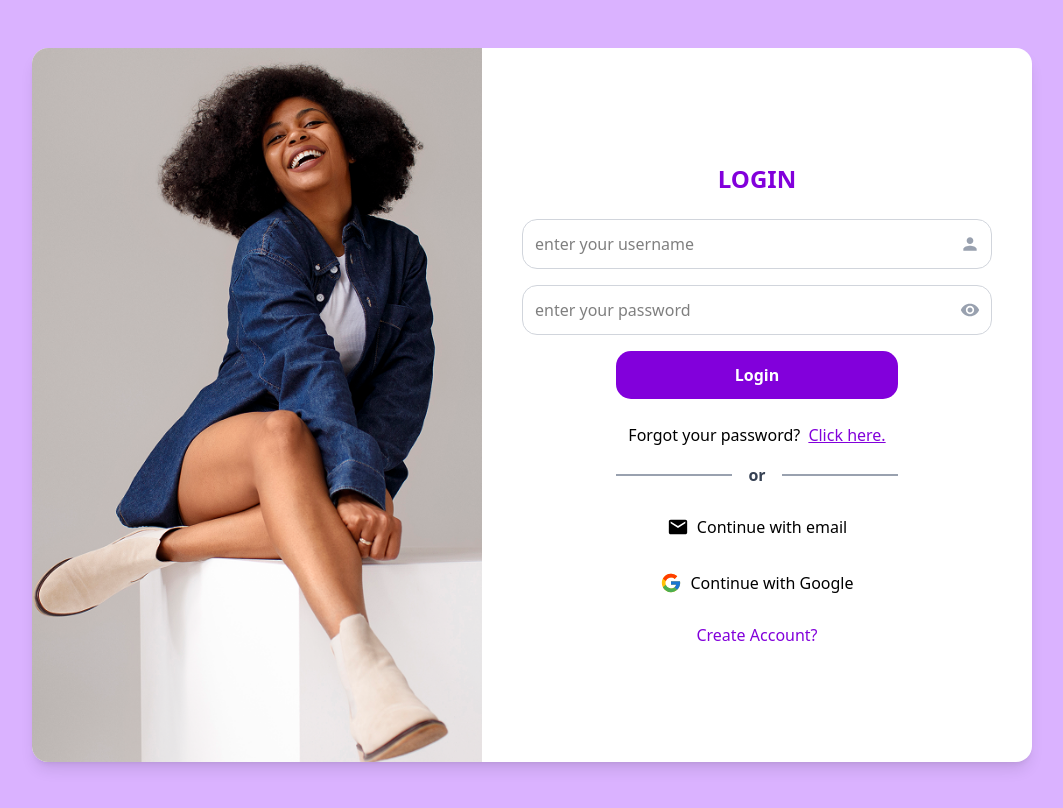
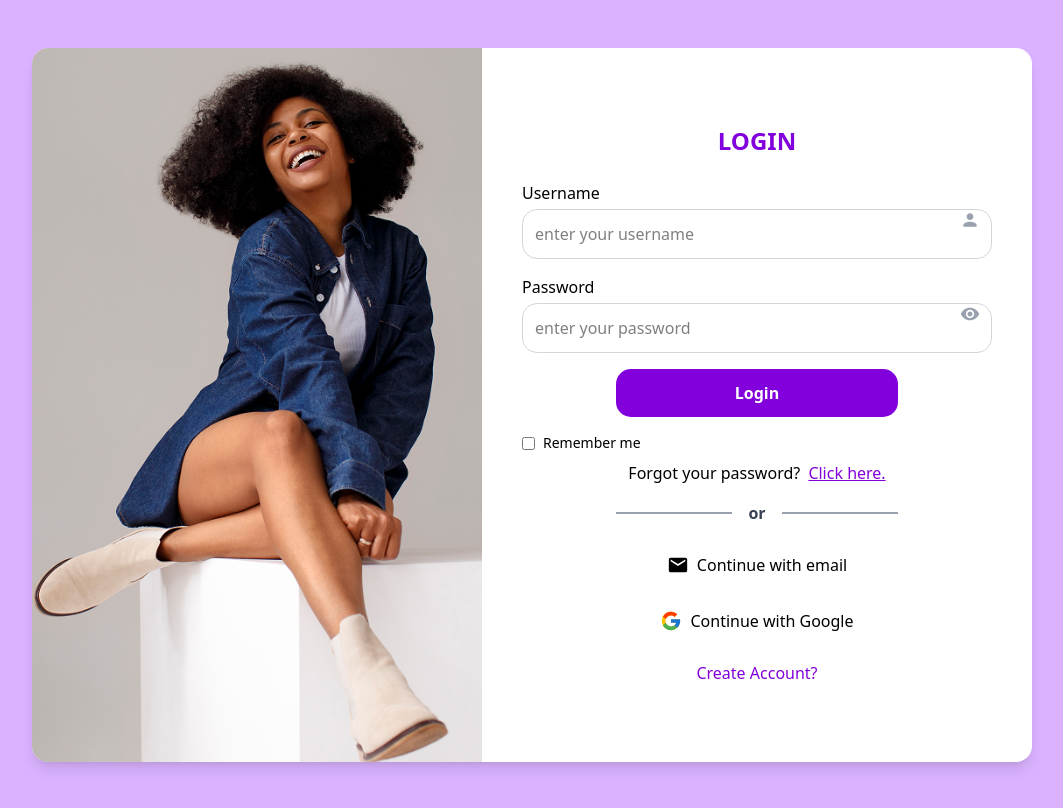
Before and after one commit to Anorme/misqabbi-store, a React (Vite) app: page /login in a window 1280 px wide. Shown: the whole page, without its empty margins (108-1171 px from the left). Built offline with nearby package versions, Linux system fonts and the light colour scheme; no server answers.

Commit message:
feat(login):Remeber me feature

```diff
--- a/src/components/UserAuthForm.jsx
+++ b/src/components/UserAuthForm.jsx
@@ -18,6 +18,7 @@ const UserAuthForm = ({ mode = 'register', onSubmit, onGoogleSignIn }) => {
   const [loading, setLoading] = useState(false);
   const [error, setError] = useState('');
   const [success, setSuccess] = useState('');
+  const [rememberMe, setRememberMe] = useState(false);
 
   let passwordStrength = '';
   if (mode === 'register' && password.length > 0) {
@@ -62,7 +63,7 @@ const UserAuthForm = ({ mode = 'register', onSubmit, onGoogleSignIn }) => {
     setLoading(true);
     try {
       if (onSubmit) {
-        await onSubmit(username, password);
+        await onSubmit(username, password, rememberMe);
       } else {
         // fallback: just simulate login
         setSuccess('Logged in!');
@@ -97,55 +98,71 @@ const UserAuthForm = ({ mode = 'register', onSubmit, onGoogleSignIn }) => {
     <form onSubmit={mode === 'register' ? handleRegister : handleLogin} className="space-y-4">
       {mode === 'register' && (
         <div className="relative">
+          <label htmlFor="fullName" className="block mb-1 font-medium text-left">
+            Full Name
+          </label>
           <input
             type="text"
             name="fullName"
+            id="fullName"
             placeholder="Enter your name"
             value={fullName}
             onChange={handleChange}
             className="w-full p-3 pr-10 border border-gray-300 font-medium placeholder:font-medium"
             style={{ borderRadius: '15px' }}
           />
-          <span className="absolute right-3 top-1/2 -translate-y-1/2 text-gray-400">
+          <span className="absolute right-3 inset-y-0 flex items-center h-full text-gray-400">
             <MdPerson size={20} />
           </span>
         </div>
       )}
       {mode === 'register' ? (
         <div className="relative">
+          <label htmlFor="email" className="block mb-1 font-medium text-left">
+            Email
+          </label>
           <input
             type="email"
             name="email"
+            id="email"
             placeholder="Enter your email address"
             value={email}
             onChange={handleChange}
             className="w-full p-3 pr-10 border border-gray-300 font-medium placeholder:font-medium"
             style={{ borderRadius: '15px' }}
           />
-          <span className="absolute right-3 top-1/2 -translate-y-1/2 text-gray-400">
+          <span className="absolute right-3 inset-y-0 flex items-center h-full text-gray-400">
             <MdEmail size={20} />
           </span>
         </div>
       ) : (
         <div className="relative">
+          <label htmlFor="username" className="block mb-1 font-medium text-left">
+            Username
+          </label>
           <input
             type="text"
             name="username"
+            id="username"
             placeholder="enter your username"
             value={username}
             onChange={handleChange}
             className="w-full p-3 pr-10 border border-gray-300 font-medium placeholder:font-medium"
             style={{ borderRadius: '15px' }}
           />
-          <span className="absolute right-3 top-1/2 -translate-y-1/2 text-gray-400">
+          <span className="absolute right-3 inset-y-0 flex items-center h-full text-gray-400">
             <MdPerson size={20} />
           </span>
         </div>
       )}
       <div className="relative">
+        <label htmlFor="password" className="block mb-1 font-medium text-left">
+          Password
+        </label>
         <input
           type={showPassword ? 'text' : 'password'}
           name="password"
+          id="password"
           placeholder={mode === 'register' ? 'Enter a password' : 'enter your password'}
           value={password}
           onChange={handleChange}
@@ -183,6 +200,20 @@ const UserAuthForm = ({ mode = 'register', onSubmit, onGoogleSignIn }) => {
             : 'Login'}
       </button>
       {mode === 'login' && (
+        <div className="flex items-center mb-2">
+          <input
+            id="rememberMe"
+            type="checkbox"
+            checked={rememberMe}
+            onChange={e => setRememberMe(e.target.checked)}
+            className="mr-2"
+          />
+          <label htmlFor="rememberMe" className="text-sm font-medium select-none cursor-pointer">
+            Remember me
+          </label>
+        </div>
+      )}
+      {mode === 'login' && (
         <div className="text-center mt-2">
           <span className="text-black font-medium">Forgot your password? </span>
           <button type="button" className="text-purple-700 underline font-medium ml-1">
--- a/src/pages/Login.jsx
+++ b/src/pages/Login.jsx
@@ -3,16 +3,18 @@ import UserAuthForm from '../components/UserAuthForm';
 import { Link } from 'react-router';
 import { useState, useContext } from 'react';
 import AuthContext from '../contexts/AuthContext';
+import { auth } from '../services/firebase.config';
+import { setPersistence, browserLocalPersistence, browserSessionPersistence } from 'firebase/auth';
 
 const Login = () => {
   const { loginUserWithEmail } = useContext(AuthContext) || {};
   const [error, setError] = useState('');
 
   // Handler for login form submission
-  const handleLogin = async (username, password) => {
+  const handleLogin = async (username, password, rememberMe) => {
     setError('');
     try {
-      // You may want to use email instead of username depending on your backend
+      await setPersistence(auth, rememberMe ? browserLocalPersistence : browserSessionPersistence);
       await loginUserWithEmail(username, password);
     } catch (err) {
       setError(err.message || 'Login failed');
```
